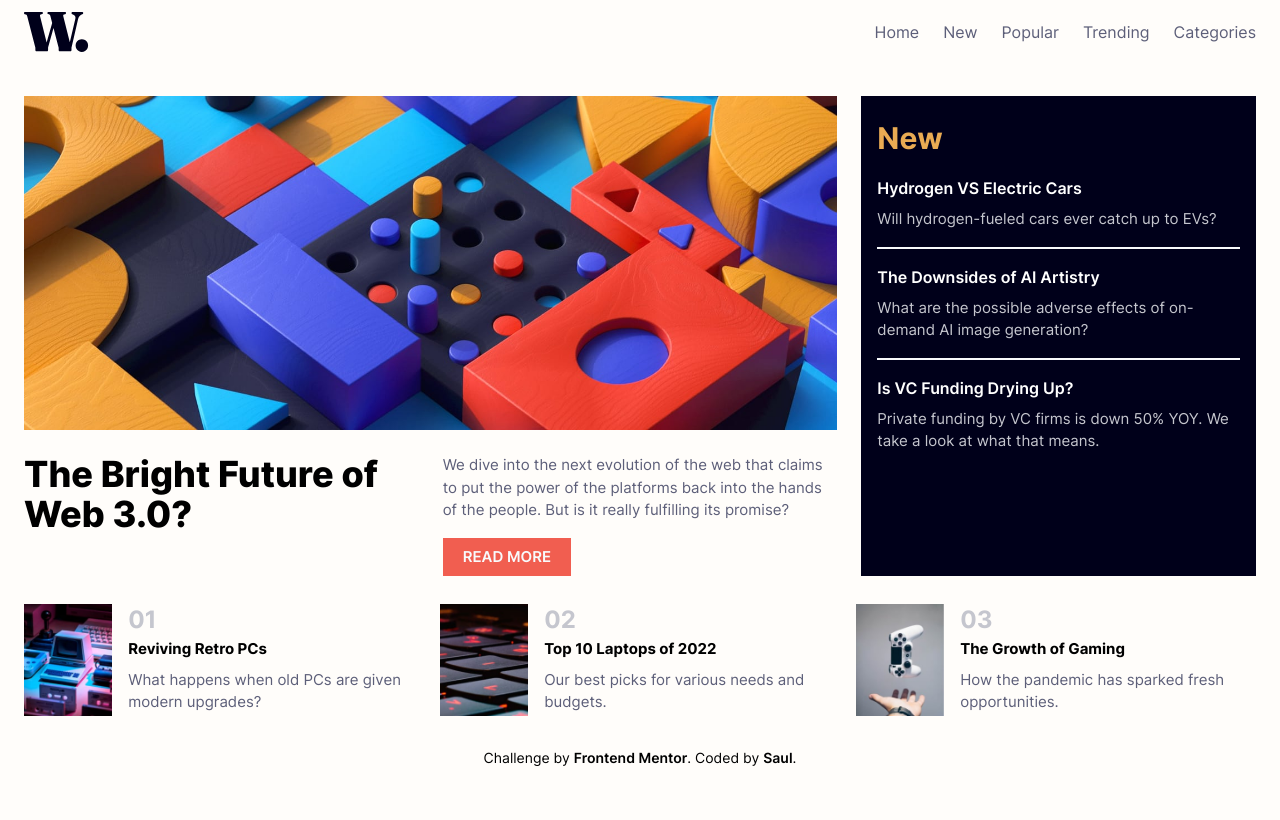
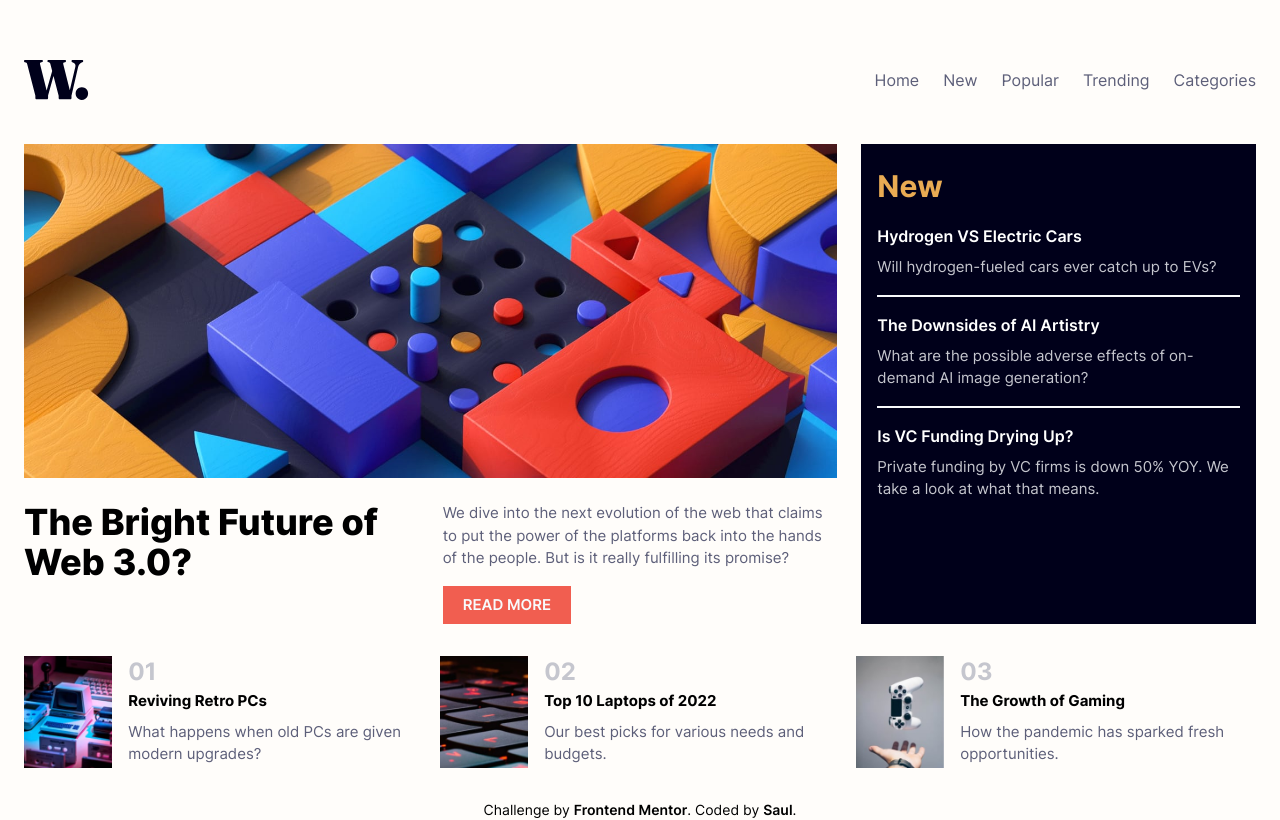
Before and after one commit to MgMyatHtayKhant/news-homepage, a React (Vite) app: page / in a window 1280 px wide. Built offline with nearby package versions, Linux system fonts and the light colour scheme.

Commit message:
Fix some styling

```diff
--- a/src/Hero.jsx
+++ b/src/Hero.jsx
@@ -44,7 +44,7 @@ const Hero = () => {
                         }
                     </div>
                 </section>
-                <section className="mt-7 grid grid-cols-1 gap-4 lg:grid-cols-3">
+                <section className="mt-8 grid grid-cols-1 gap-4 lg:grid-cols-3">
                     {
                         devices.map(device => (
                             <div key={device.id} className="flex gap-4">
--- a/src/Nav.jsx
+++ b/src/Nav.jsx
@@ -10,7 +10,7 @@ const Nav = () => {
 
     return (
         <header>
-            <nav className="py-3 px-3 sm:px-6 flex items-center justify-between">
+            <nav className="mt-12 py-3 px-3 sm:px-6 flex items-center justify-between">
 
                 {/* Logo */}
                 <a href="/">
```
